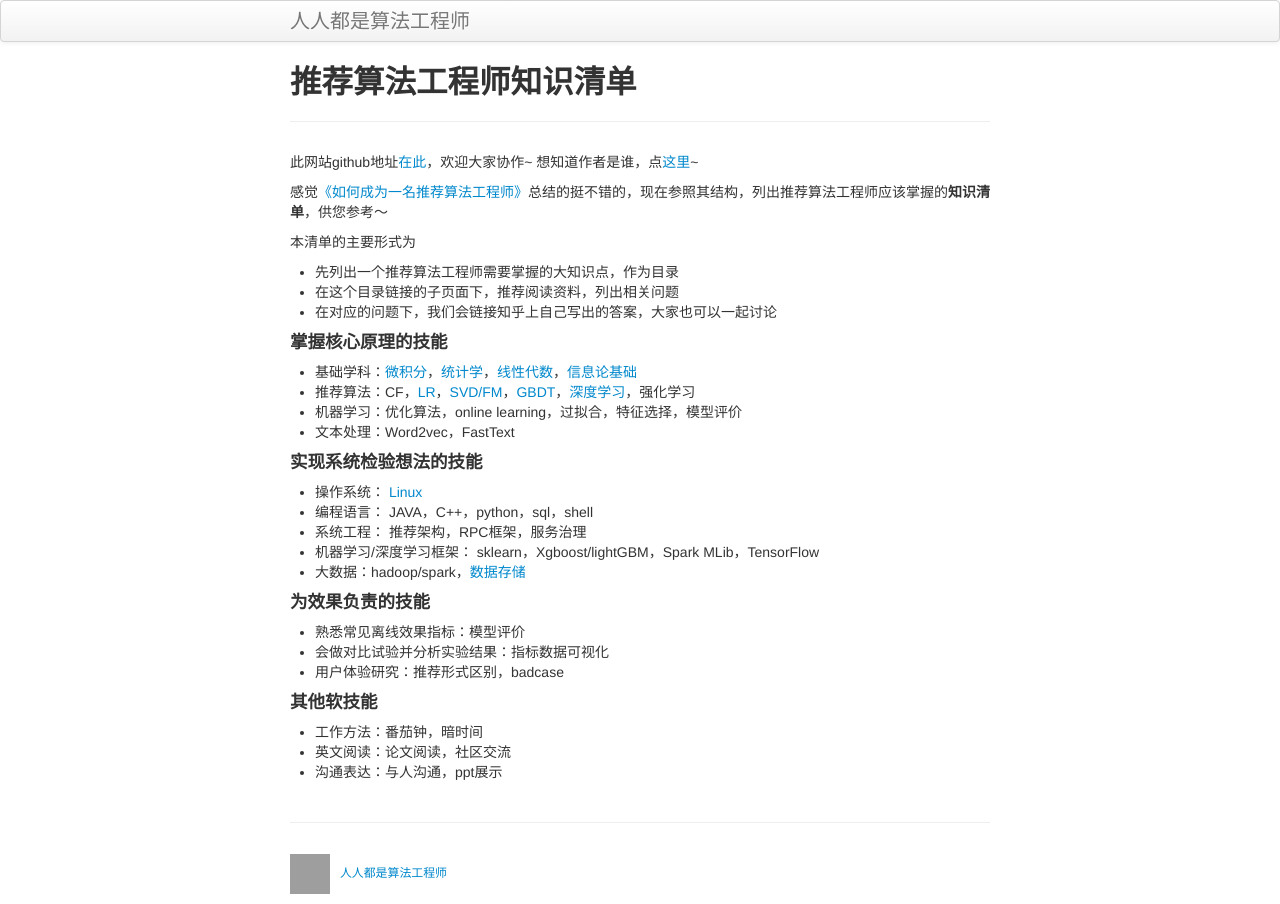
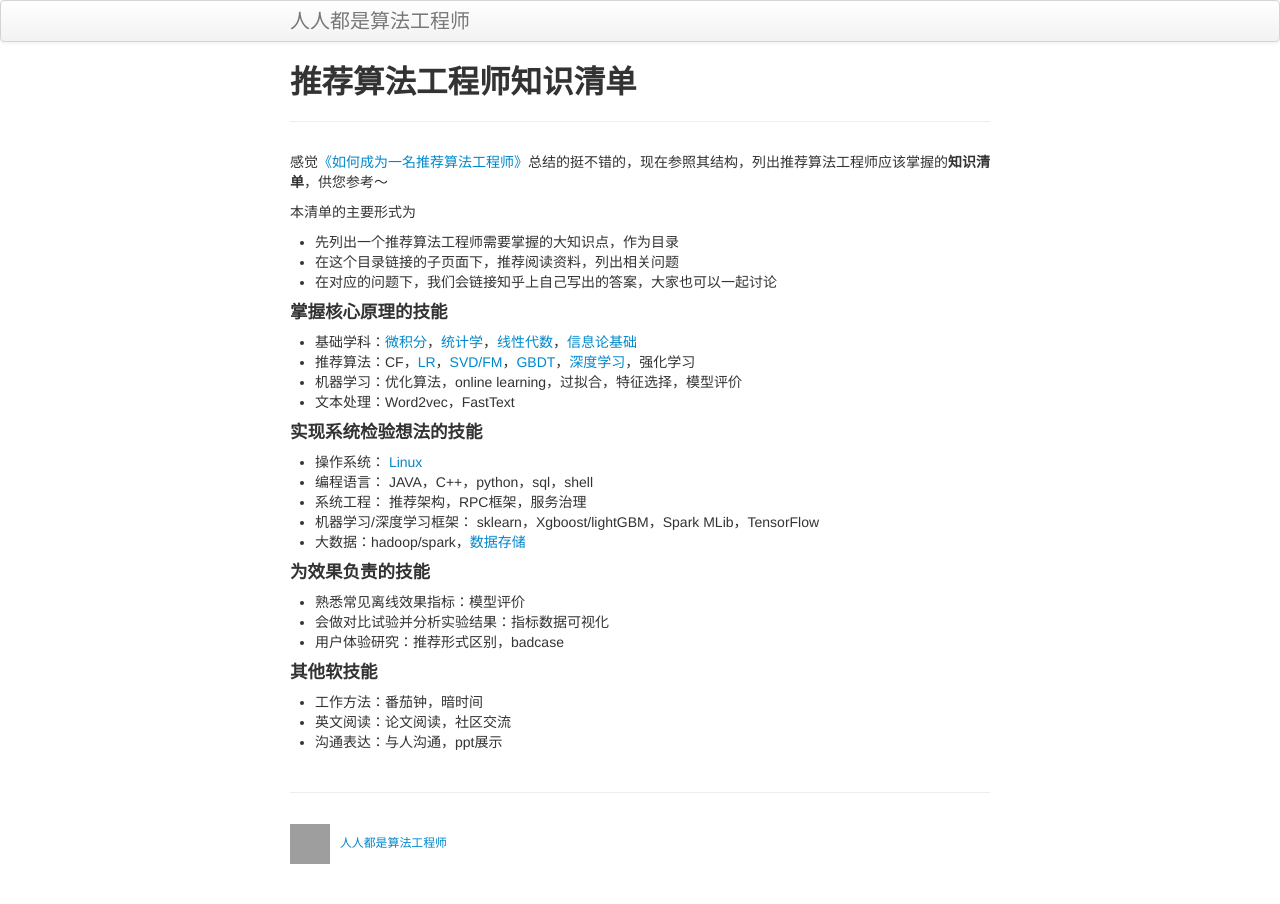
Before and after one commit to sfgcs/sfgcs.github.io, a Jekyll site: the page built from index.md, in a window 1280 px wide. Built offline with Jekyll 4.4.1, drawn with Linux system fonts in a browser that asks for light colours; grey boxes are pictures that could not be loaded.

Commit message:
Update index.md

```diff
--- a/index.md
+++ b/index.md
@@ -5,9 +5,7 @@ tagline:
 description: 如何成为一名推荐算法工程师详细补充版
 ---
 
-此网站github地址[在此](https://github.com/rrdssfgcs/rrdssfgcs.github.io)，欢迎大家协作~ 想知道作者是谁，点[这里](https://zhuanlan.zhihu.com/p/27515227)~
-
-感觉[《如何成为一名推荐算法工程师》](https://mp.weixin.qq.com/s?src=11&timestamp=1530774550&ver=979&signature=fsAx3LeUm6xx-urvKqA-PGYR9iDWvhphjvCAIYwyCSVkq4tjPLuQmkeVyjshh*yTlovHj4bpOCoNADDfhtqwRHp9JyWHmA8-s58r5jni2B6NCK1mP9H*4rd8NBqXQp3K&new=1)总结的挺不错的，现在参照其结构，列出推荐算法工程师应该掌握的**知识清单**，供您参考～
+感觉[《如何成为一名推荐算法工程师》](https://weixin.sogou.com/weixin?type=2&s_from=input&query=%E5%A6%82%E4%BD%95%E6%88%90%E4%B8%BA%E4%B8%80%E5%90%8D%E6%8E%A8%E8%8D%90%E7%B3%BB%E7%BB%9F%E5%B7%A5%E7%A8%8B%E5%B8%88+%E4%BA%BA%E5%B7%A5%E6%99%BA%E8%83%BD%E5%A4%B4%E6%9D%A1&ie=utf8&_sug_=n&_sug_type_=&w=01019900&sut=18274&sst0=1545630897562&lkt=8%2C1545630880165%2C1545630897458)总结的挺不错的，现在参照其结构，列出推荐算法工程师应该掌握的**知识清单**，供您参考～
 
 
 本清单的主要形式为
```
